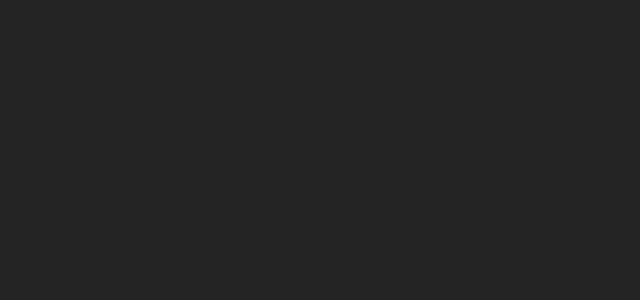
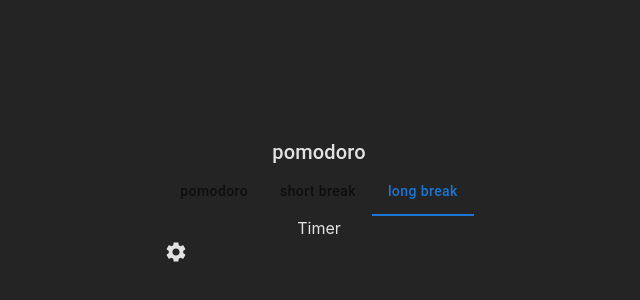
Before and after one commit to bariskahraman34/pomodoro-app, a React (Vite) app: page / in a window 1280 px wide. Shown: the part 200-500 px from the top of the page, without its empty margins (321-961 px from the left). Built offline with nearby package versions, Linux system fonts and the light colour scheme.

Commit message:
feat: adds all components into app.jsx

```diff
--- a/src/App.jsx
+++ b/src/App.jsx
@@ -1,7 +1,20 @@
+import SettingsIcon from '@mui/icons-material/Settings';
+import { Box, Container, Stack, Typography } from '@mui/material';
+import { CustomTabs } from './components/tabs';
+import { Timer } from './components/timer';
+
 function App() {
-
   return (
-    <></>
+    <Container maxWidth="lg">
+      <Box sx={{flexGrow: 1}}>
+        <Stack>
+          <Typography variant='h6' component="h2">pomodoro</Typography>
+          <CustomTabs />
+          <Timer />
+          <SettingsIcon />
+        </Stack>
+      </Box>
+    </Container>
   )
 }
 
```
